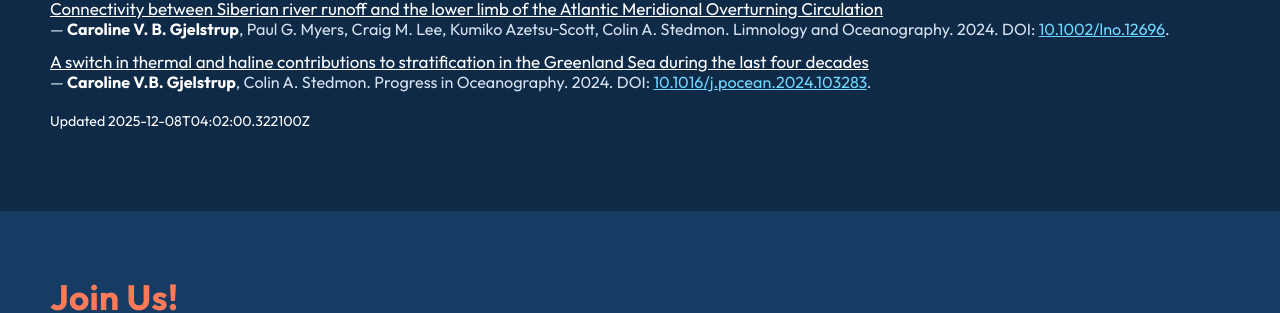
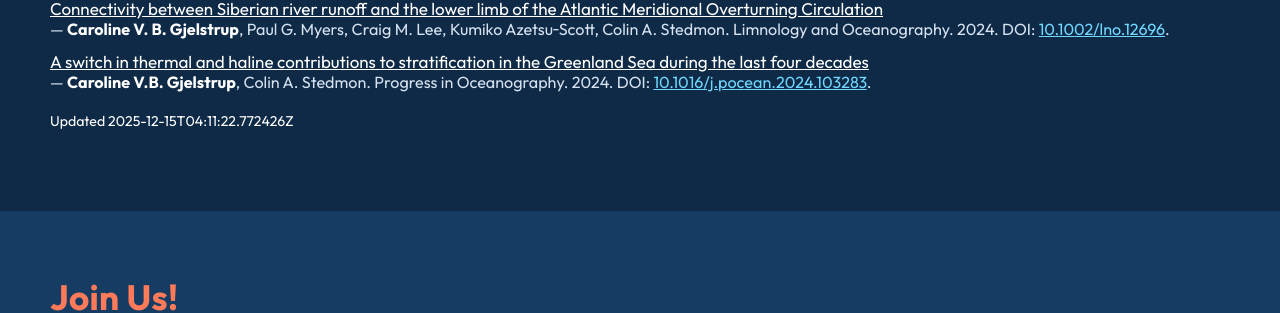
Before and after one commit to ODyn-StAndrews/ODyn-StAndrews.github.io, a Jekyll site: the page built from index.html, in a window 1280 px wide and 900 px high, scrolled down 5549 px. Shown: the part 148-461 px from the top of the window. Built offline with Jekyll 4.4.1, drawn with Linux system fonts in a browser that asks for light colours.

Commit message:
chore: update publications data

```diff
--- a/_data/publications.json
+++ b/_data/publications.json
@@ -1,5 +1,5 @@
 {
-  "generated_at": "2025-12-08T04:02:00.322100Z",
+  "generated_at": "2025-12-15T04:11:22.772426Z",
   "count": 28,
   "items": [
     {
```
